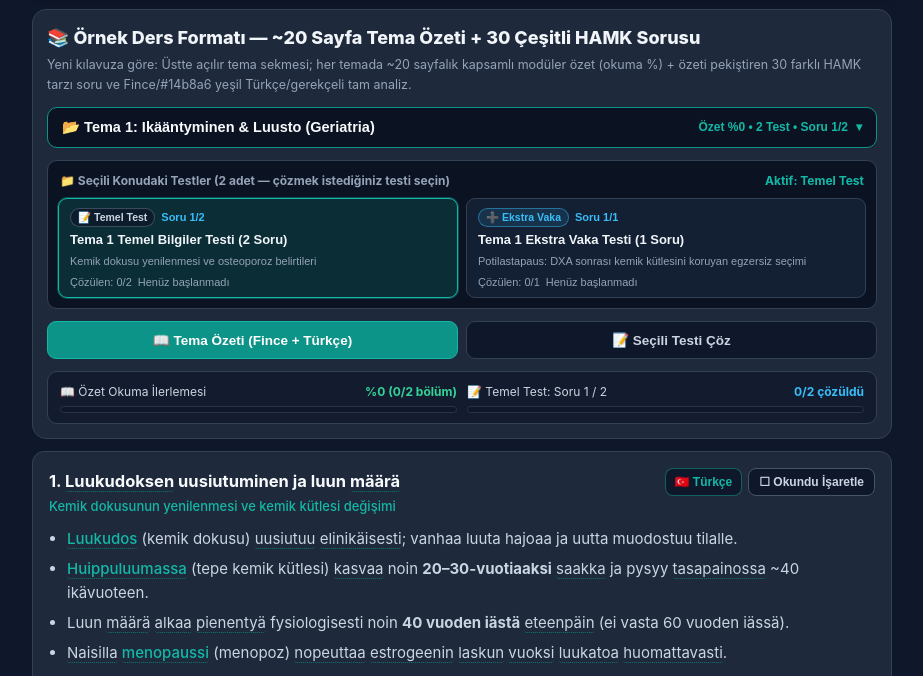
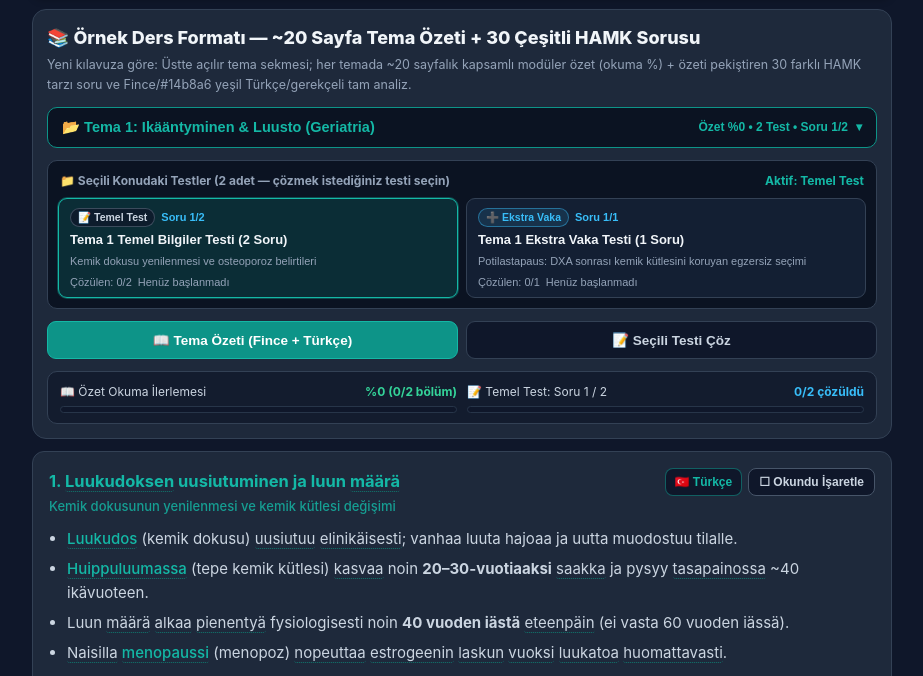
Before and after one commit to hkn358/dersler, a plain HTML site: page ornek-format/index.html in a window 1280 px wide. Shown: the part 69-745 px from the top of the page, without its empty margins (178-1101 px from the left). Drawn offline with Linux system fonts and the light colour scheme.

Commit message:
Remove Mielenterveys link from homepage temporarily and update matte green UI

```diff
--- a/ornek-format/index.html
+++ b/ornek-format/index.html
@@ -147,7 +147,7 @@
     border: 1.5px solid var(--primary);
     border-radius: 10px;
     padding: 11px 14px;
-    color: #f8fafc;
+    color: var(--primary-light);
     font-size: 14.5px;
     font-weight: 700;
     cursor: pointer;
@@ -193,7 +193,7 @@
   }
   .theme-option-btn:hover { background: #1e293b; border-color: var(--accent); }
   .theme-option-btn.active { background: rgba(13, 148, 136, 0.18); border-color: var(--primary-light); }
-  .theme-opt-title { font-size: 13.5px; font-weight: 700; color: #f1f5f9; }
+  .theme-opt-title { font-size: 13.5px; font-weight: 700; color: var(--primary-light); }
   .theme-opt-sub { font-size: 11.5px; color: var(--text-muted); margin-top: 2px; }
   .theme-opt-badges { display: flex; flex-direction: column; align-items: flex-end; gap: 3px; font-size: 11px; flex-shrink: 0; }
   .pill-read { color: #34d399; font-weight: 700; }
@@ -477,8 +477,8 @@
     align-items: flex-start;
     gap: 10px;
   }
-  .sum-fi-title { font-size: 16.5px; font-weight: 700; color: #f8fafc; }
-  .sum-tr-title { font-size: 13px; color: var(--primary-light); font-weight: 500; margin-top: 2px; }
+  .sum-fi-title { font-size: 16.5px; font-weight: 700; color: var(--primary-light); }
+  .sum-tr-title { font-size: 13px; color: var(--primary-light); opacity: 0.82; font-weight: 500; margin-top: 2px; }
   .mark-read-btn {
     background: #0f172a;
     border: 1px solid #475569;
```
